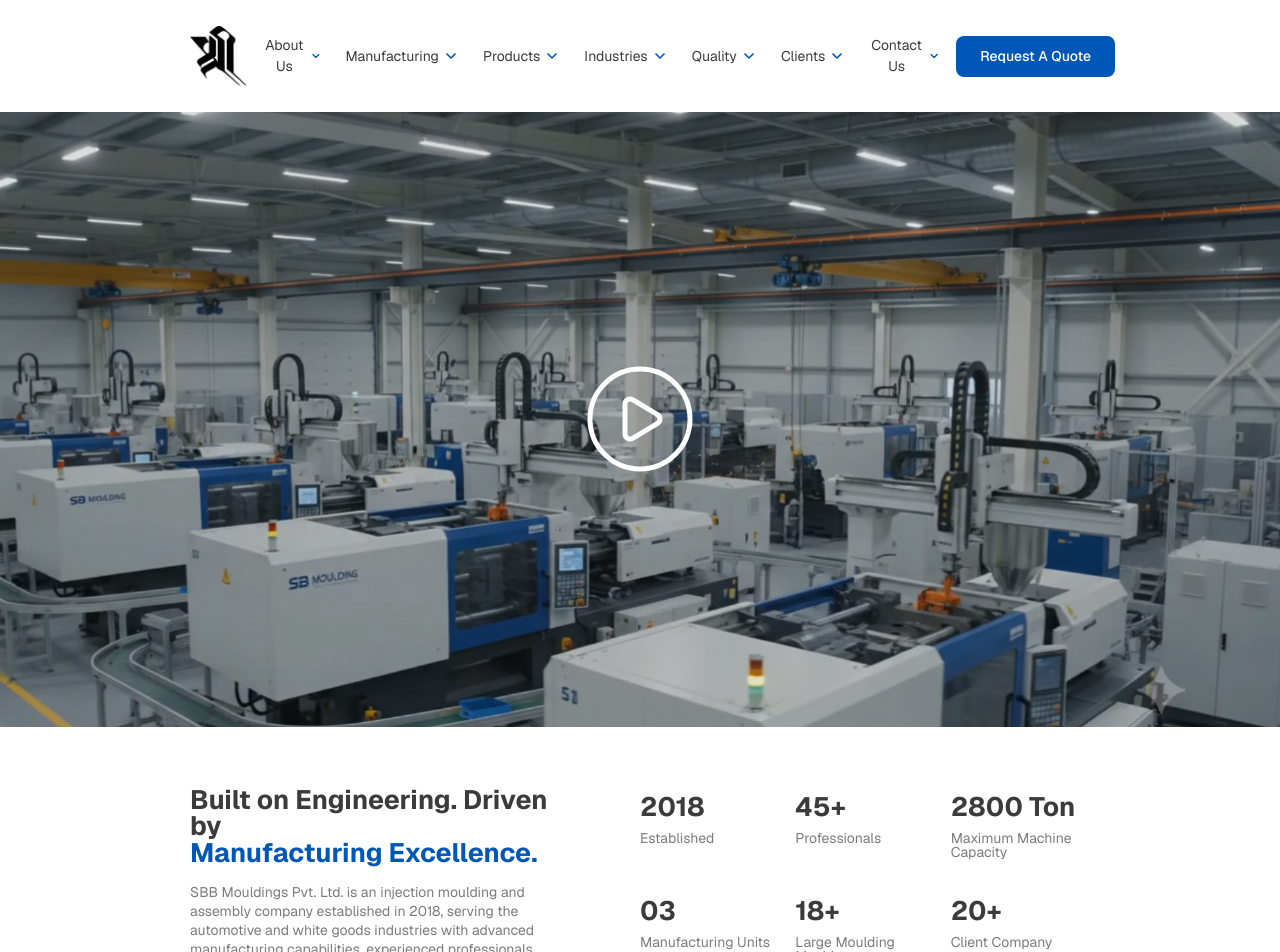
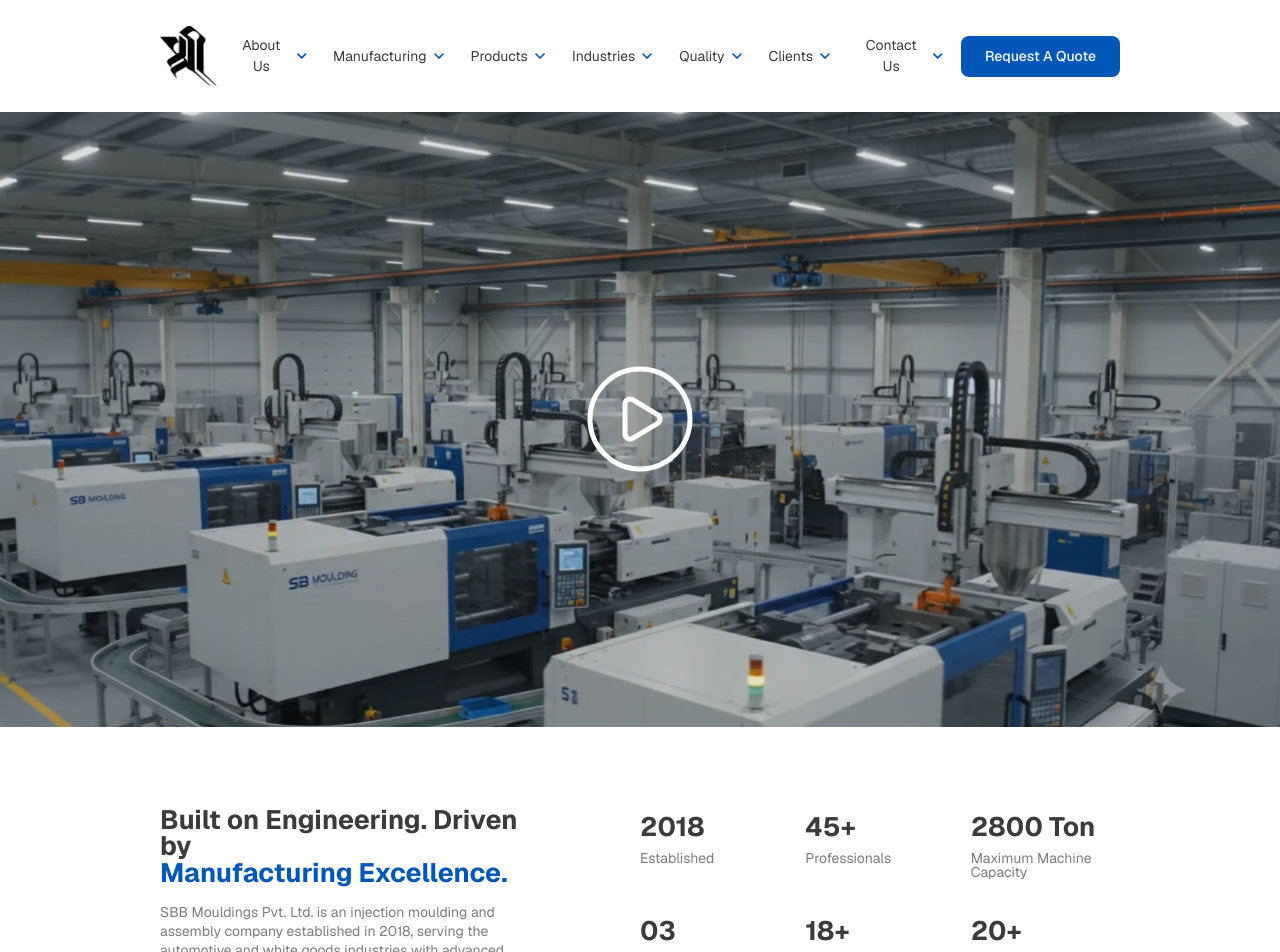
Before and after one commit to Chandail-Kajal/sbb-modulings, a Next.js app: page / in a window 1280 px wide. Shown: the top 952 px of the page. Built offline with nearby package versions, Linux system fonts and the light colour scheme; a web font is replaced by a local one.

Commit message:
cards hover,add brkpoints

```diff
--- a/src/app/globals.css
+++ b/src/app/globals.css
@@ -12,6 +12,9 @@
   --text-secondary: #4d4d4d;
   --text-primary: #3b3b3b;
   --text-muted: #7c7c7c;
+  --container-content: 1500px;
+  --section-y: 120px;
+  --header-y: 28px;
 }
 
 @theme inline {
@@ -34,10 +37,10 @@
   --font-neue: var(--font-helvetica-neue), "Helvetica Neue", Arial, sans-serif;
   --font-ce: var(--font-helvetica-ce), "Helvetica Neue", Arial, sans-serif;
 
-  --container-content: 1500px;
+  --container-content: var(--container-content);
 
-  --section-y: 70px;
-  --header-y: 28px;
+  --section-y: var(--section-y);
+  --header-y: var(--header-y);
 
   --text-body: 16px;
   --text-sub: 18px;
@@ -78,16 +81,15 @@
 }
 
 /* ============================================================
- * DESKTOP
+ * ULTRA-WIDE DESKTOP
  * 1920px+
  * ============================================================ */
 @media (min-width: 1920px) {
   :root {
     --container-content: 1500px;
-    --section-y: 70px;
+    --section-y: 120px;
     --header-y: 28px;
 
-    /* Locked at full target sizes above 1920px */
     --text-fluid-16: 16px;
     --text-fluid-24: 24px;
     --text-fluid-32: 32px;
@@ -97,16 +99,14 @@
 }
 
 /* ============================================================
- * LARGE DESKTOP
- * 1440px - 1919px
+ * LARGE DESKTOP (1550px - 1919px)
  * ============================================================ */
-@media (min-width: 1440px) and (max-width: 1919px) {
+@media (min-width: 1550px) and (max-width: 1919px) {
   :root {
-    --container-content: 1200px;
-    --section-y: 70px;
+    --container-content: 1400px;
+    --section-y: 100px;
     --header-y: 28px;
 
-    /* Scales continuously from 1440px up to 1920px */
     --text-fluid-16: clamp(15px, 0.83vw, 16px);
     --text-fluid-24: clamp(21px, 1.25vw, 24px);
     --text-fluid-32: clamp(26px, 1.66vw, 32px);
@@ -116,16 +116,48 @@
 }
 
 /* ============================================================
- * DESKTOP / TABLET LANDSCAPE
- * 1024px - 1439px
+ * MID-LARGE DESKTOP (1450px - 1549px)
  * ============================================================ */
-@media (min-width: 1024px) and (max-width: 1439px) {
+@media (min-width: 1450px) and (max-width: 1549px) {
   :root {
-    --container-content: 900px;
-    --section-y: 60px;
+    --container-content: 1300px;
+    --section-y: 95px;
+    --header-y: 28px;
+
+    --text-fluid-16: clamp(15px, 0.9vw, 16px);
+    --text-fluid-24: clamp(20px, 1.35vw, 23px);
+    --text-fluid-32: clamp(25px, 1.8vw, 30px);
+    --text-fluid-40: clamp(30px, 2.2vw, 36px);
+    --text-fluid-96: clamp(66px, 5.2vw, 84px);
+  }
+}
+
+/* ============================================================
+ * MEDIUM DESKTOP (1350px - 1449px)
+ * ============================================================ */
+@media (min-width: 1350px) and (max-width: 1449px) {
+  :root {
+    --container-content: 1150px;
+    --section-y: 90px;
     --header-y: 26px;
 
-    /* Scales continuously from 1024px up to 1440px */
+    --text-fluid-16: clamp(14px, 1vw, 15px);
+    --text-fluid-24: clamp(19px, 1.45vw, 22px);
+    --text-fluid-32: clamp(24px, 1.9vw, 28px);
+    --text-fluid-40: clamp(29px, 2.35vw, 34px);
+    --text-fluid-96: clamp(60px, 5.2vw, 76px);
+  }
+}
+
+/* ============================================================
+ * COMPACT DESKTOP / TABLET LANDSCAPE (1024px - 1349px)
+ * ============================================================ */
+@media (min-width: 1024px) and (max-width: 1349px) {
+  :root {
+    --container-content: 960px;
+    --section-y: 80px;
+    --header-y: 26px;
+
     --text-fluid-16: clamp(14px, 1.1vw, 15px);
     --text-fluid-24: clamp(19px, 1.6vw, 21px);
     --text-fluid-32: clamp(24px, 2.1vw, 26px);
@@ -135,16 +167,14 @@
 }
 
 /* ============================================================
- * TABLET
- * 768px - 1023px
+ * TABLET (768px - 1023px)
  * ============================================================ */
 @media (min-width: 768px) and (max-width: 1023px) {
   :root {
     --container-content: 680px;
-    --section-y: 50px;
+    --section-y: 60px;
     --header-y: 24px;
 
-    /* Scales continuously from 768px up to 1024px */
     --text-fluid-16: clamp(14px, 1.5vw, 15px);
     --text-fluid-24: clamp(17px, 2.1vw, 19px);
     --text-fluid-32: clamp(21px, 2.6vw, 24px);
@@ -154,8 +184,7 @@
 }
 
 /* ============================================================
- * MOBILE
- * 480px - 767px
+ * MOBILE (480px - 767px)
  * ============================================================ */
 @media (max-width: 767px) {
   :root {
@@ -170,7 +199,6 @@
     --text-title-md: 28px;
     --text-title-lg: 32px;
 
-    /* Scales continuously from 480px up to 768px */
     --text-fluid-16: clamp(13px, 2.7vw, 14px);
     --text-fluid-24: clamp(16px, 3.3vw, 17px);
     --text-fluid-32: clamp(18px, 3.9vw, 21px);
@@ -180,8 +208,7 @@
 }
 
 /* ============================================================
- * SMALL MOBILE
- * < 480px
+ * SMALL MOBILE (< 480px)
  * ============================================================ */
 @media (max-width: 479px) {
   :root {
@@ -196,7 +223,6 @@
     --text-title-md: 26px;
     --text-title-lg: 30px;
 
-    /* Scales smoothly down to 320px mobile devices */
     --text-fluid-16: clamp(12px, 3.75vw, 13px);
     --text-fluid-24: clamp(14px, 4.3vw, 16px);
     --text-fluid-32: clamp(16px, 5vw, 18px);
@@ -209,7 +235,6 @@
   from {
     transform: translateX(0);
   }
-
   to {
     transform: translateX(-50%);
   }
--- a/src/app/page.tsx
+++ b/src/app/page.tsx
@@ -28,7 +28,7 @@ export default function HomePage() {
       <Hero />
 
       <Section>
-        <div className="flex flex-col gap-8 sm:gap-0 items-start justify-between sm:flex-row section-container">
+        <div className="flex flex-col gap-8 lg:gap-0 items-start justify-between lg:flex-row section-container">
           <div className="w-full lg:max-w-[40%]">
             <div className="flex flex-col gap-4">
               <h4 className="text-fluid-40 font-bold leading-none text-text-primary">
@@ -66,18 +66,12 @@ export default function HomePage() {
 
       <ComponentsToAssemblies />
 
-      <div className="relative w-full overflow-hidden">
-        <Image
-          src={"/map-bg.jpg"}
-          alt="map-bg"
-          height={1080}
-          width={1280}
-          className="inset-0 w-full absolute object-cover -z-10"
-        />
-        <div className="h-full w-full bg-white/70">
+
+
+
           <StrategicFacilities />
-        </div>
-      </div>
+
+
 
       <CtaBanner />
 
--- a/src/components/Footer.tsx
+++ b/src/components/Footer.tsx
@@ -34,7 +34,7 @@ export const Footer = () => {
               <h3 className="text-fluid-24 font-bold">
                 SBB Mouldings Pvt. Ltd.
               </h3>
-              <p className="text-[16px] font-ce  text-primary-foreground leading-snug max-w-md">
+              <p className="text-fluid-16 font-ce  text-primary-foreground leading-snug max-w-md">
                 Advanced injection moulding and assembly solutions for<br/> the
                 automotive, HVAC, white goods, and industrial sectors.<br/> With
                 high-capacity manufacturing infrastructure and experienced
--- a/src/components/ManufacturingSection.tsx
+++ b/src/components/ManufacturingSection.tsx
@@ -56,10 +56,11 @@ export const ManufacturingCarousel = () => {
           mx-auto
           flex
           flex-col
-          sm:flex-row
+          lg:flex-row
           section-container
           items-start
-          gap-12
+          gap-8
+          lg:gap-12
           overflow-visible
           "
       >
@@ -104,7 +105,7 @@ export const ManufacturingCarousel = () => {
             </div>
           </div>
 
-          <div className="mt-6 flex items-center justify-start ml-[33vw] sm:ml-0 gap-4 sm:justify-center sm:pr-8 lg:pr-0">
+          <div className="mt-6 flex items-center justify-start ml-[33vw] sm:ml-[37vw] lg:ml-0 gap-4 lg:justify-center sm:pr-8 lg:pr-0">
             <button
               type="button"
               onClick={scrollPrev}
@@ -149,19 +150,23 @@ const ManufacturingCard = ({
   description: string;
 }) => {
   return (
-    <div className="flex w-full flex-col gap-3">
+    <div className="group flex w-full cursor-pointer flex-col gap-3">
       <div className="relative aspect-square w-full overflow-hidden rounded-3xl border border-gray-200">
         <Image
           src={`/advance-manufacturing/${image}`}
           alt={title}
           fill
           sizes="(max-width: 640px) 280px, (max-width: 1024px) 320px, 360px"
-          className="object-cover"
+          className="object-cover transition-transform duration-500 ease-out group-hover:scale-110"
         />
       </div>
 
       <div className="flex flex-col gap-1">
-        <h3 className={`font-ce text-fluid-24 font-bold ${index===0?"text-primary":"text-text-primary"}`}>
+        <h3
+          className={`font-ce text-fluid-24 font-bold ${
+            index === 0 ? "text-primary" : "text-text-primary"
+          }`}
+        >
           {title}
         </h3>
 
--- a/src/components/StrategicFacilities.tsx
+++ b/src/components/StrategicFacilities.tsx
@@ -33,8 +33,21 @@ const facilities: Facility[] = [
 
 export const StrategicFacilities = () => {
   return (
-    <Section className="bg-transparent">
-      <div className="section-container grid grid-cols-1 lg:grid-cols-12 gap-8 lg:gap-12 items-center">
+    <Section className="relative overflow-hidden">
+      {/* Background Image Container */}
+      <div className="absolute inset-0 ">
+        <Image
+          src="/map-bg.jpg"
+          alt="map background"
+          fill
+          className="object-cover"
+          priority
+        />
+        {/* 70% White Overlay */}
+        <div className="absolute inset-0 bg-white/70" />
+      </div>
+
+      <div className="section-container grid grid-cols-1 lg:grid-cols-12 gap-8 lg:gap-12 items-center relative z-10 bg-transparent">
         <div className="lg:col-span-6 flex flex-col gap-6">
           <div className="flex flex-col gap-4">
             <h2 className="text-fluid-32 font-semibold text-text-primary leading-none">
```
